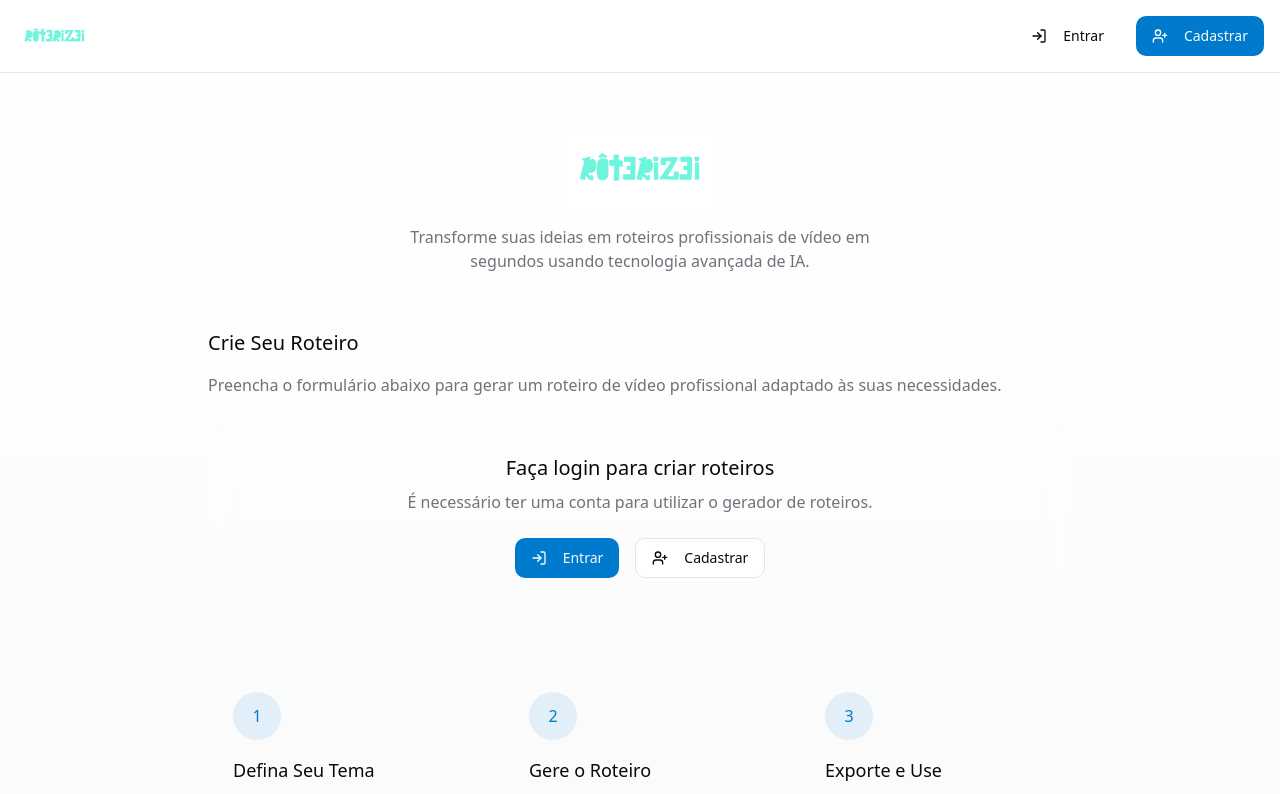
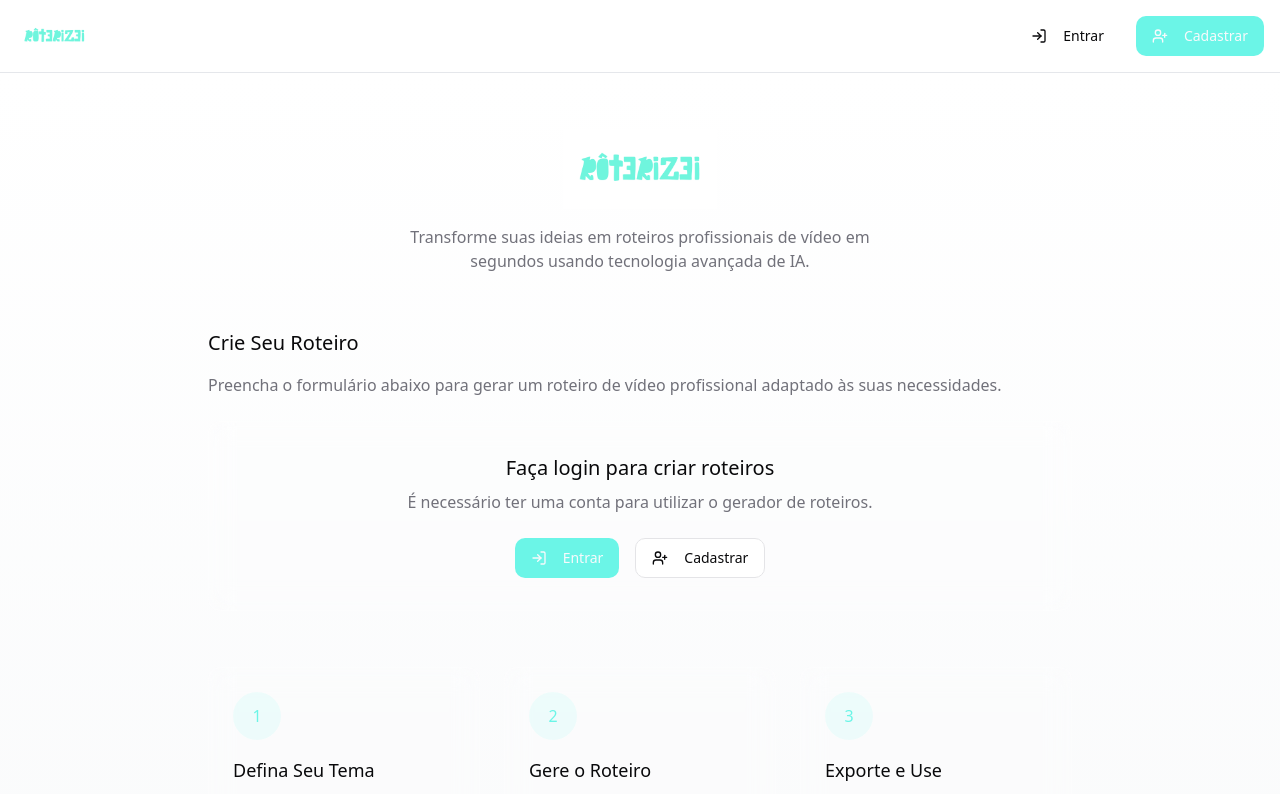
Before and after one commit to opablomoreira/video-script-genius, a React (Vite) app: page / in a window 1280 px wide. Shown: the top 794 px of the page. Built offline with nearby package versions, Linux system fonts and the light colour scheme.

Commit message:
Update primary colors
Update primary colors to #6EF4DD and #107F91.

```diff
--- a/src/index.css
+++ b/src/index.css
@@ -1,4 +1,3 @@
-
 @tailwind base;
 @tailwind components;
 @tailwind utilities;
@@ -14,24 +13,24 @@
     --popover: 0 0% 100%;
     --popover-foreground: 240 10% 3.9%;
 
-    --primary: 204 100% 40%;
+    --primary: 174 87% 69%;
     --primary-foreground: 210 40% 98%;
 
-    --secondary: 210 40% 96.1%;
-    --secondary-foreground: 240 5.9% 10%;
+    --secondary: 186 80% 31%;
+    --secondary-foreground: 0 0% 98%;
 
     --muted: 210 40% 96.1%;
     --muted-foreground: 240 3.8% 46.1%;
 
-    --accent: 210 40% 96.1%;
-    --accent-foreground: 240 5.9% 10%;
+    --accent: 174 87% 69%;
+    --accent-foreground: 186 80% 31%;
 
     --destructive: 0 84.2% 60.2%;
     --destructive-foreground: 210 40% 98%;
 
     --border: 240 5.9% 90%;
     --input: 240 5.9% 90%;
-    --ring: 240 5% 64.9%;
+    --ring: 186 80% 31%;
 
     --radius: 0.75rem;
   }
@@ -46,24 +45,24 @@
     --popover: 240 10% 3.9%;
     --popover-foreground: 0 0% 98%;
 
-    --primary: 204 100% 40%;
-    --primary-foreground: 210 40% 98%;
+    --primary: 174 87% 69%;
+    --primary-foreground: 186 80% 31%;
 
-    --secondary: 240 3.7% 15.9%;
+    --secondary: 186 80% 31%;
     --secondary-foreground: 0 0% 98%;
 
     --muted: 240 3.7% 15.9%;
     --muted-foreground: 240 5% 64.9%;
 
-    --accent: 240 3.7% 15.9%;
-    --accent-foreground: 0 0% 98%;
+    --accent: 174 87% 69%;
+    --accent-foreground: 240 5.9% 10%;
 
     --destructive: 0 62.8% 30.6%;
     --destructive-foreground: 0 0% 98%;
 
     --border: 240 3.7% 15.9%;
     --input: 240 3.7% 15.9%;
-    --ring: 240 4.9% 83.9%;
+    --ring: 174 87% 69%;
   }
 }
 
```
